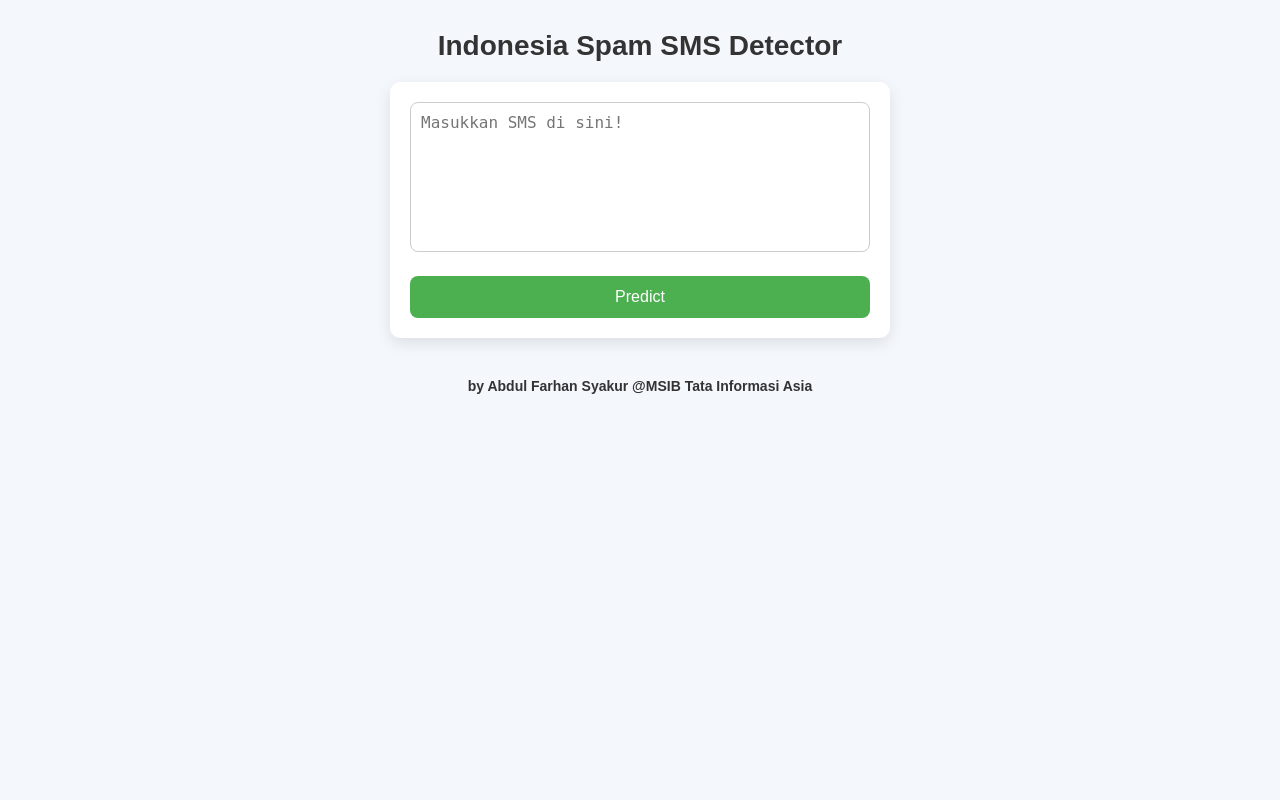
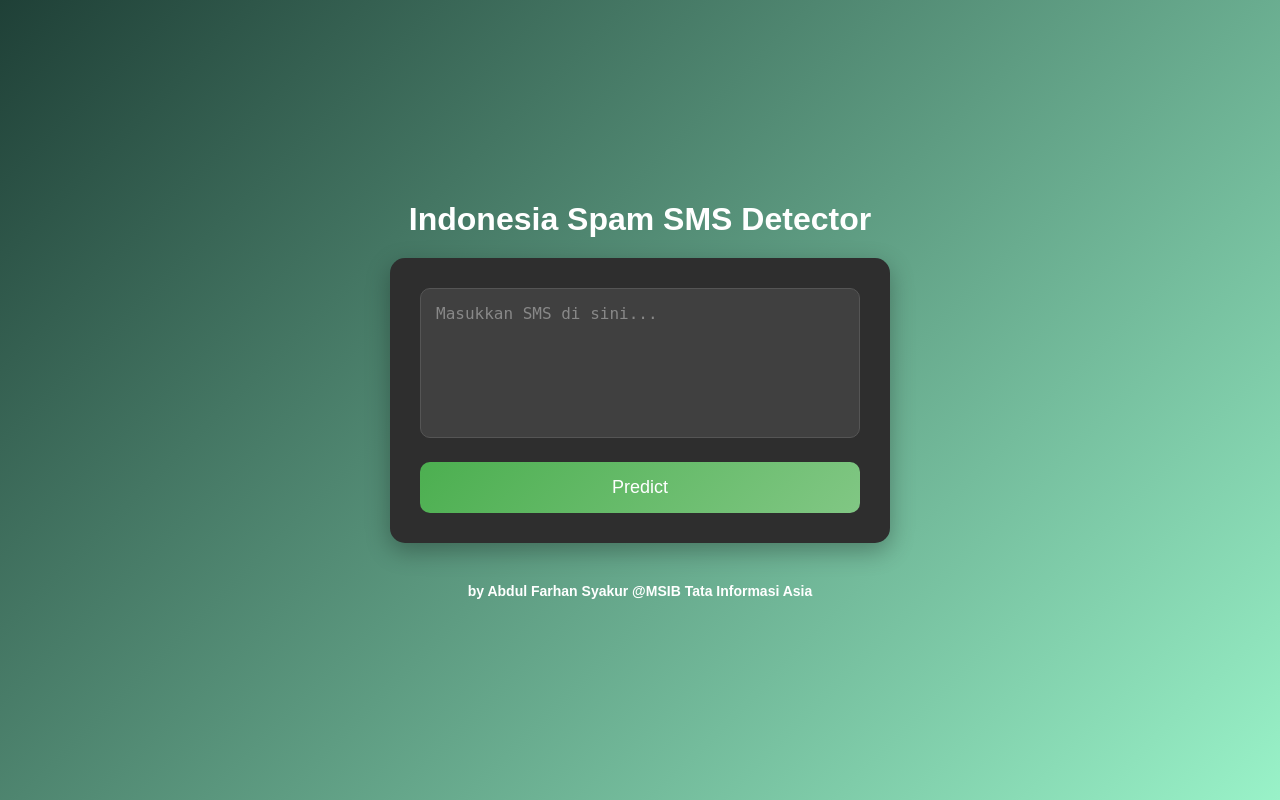
Before and after one commit to farhansyakur852/Final-Project, a Python web app: template sms-prediction/sms-prediction/src/main/resources/templates/index.html in a window 1280 px wide. Run offline with Jinja, Linux system fonts and the light colour scheme; the template is opened without the code that fills it, so the values that code supplies are empty.

Commit message:
Update index.html

```diff
--- a/sms-prediction/sms-prediction/src/main/resources/templates/index.html
+++ b/sms-prediction/sms-prediction/src/main/resources/templates/index.html
@@ -2,6 +2,7 @@
 <html lang="en">
 <head>
     <meta charset="UTF-8">
+    <meta name="viewport" content="width=device-width, initial-scale=1.0">
     <title>Indonesia SMS Spam Prediction</title>
     <style>
         /* Reset */
@@ -11,55 +12,66 @@
             box-sizing: border-box;
         }
         body {
-            font-family: 'Arial', sans-serif;
-            background-color: #f4f7fc;
-            color: #333;
-            padding: 30px;
+            font-family: 'Montserrat', sans-serif;
+            background: linear-gradient(135deg, #1f4037, #99f2c8);
+            color: #f4f4f4;
+            display: flex;
+            flex-direction: column;
+            justify-content: center;
+            align-items: center;
+            min-height: 100vh;
+            padding: 20px;
+            text-align: center;
         }
         h1 {
-            font-size: 28px;
-            text-align: center;
+            font-size: 32px;
             margin-bottom: 20px;
-            color: #333;
+            color: #ffffff;
         }
 
         h3 {
             font-size: 14px;
-            text-align: center;
             margin-top: 40px;
-            color: #333;
+            color: #ffffff;
         }
         .container {
             max-width: 500px;
-            margin: 0 auto;
-            background-color: white;
-            padding: 20px;
-            border-radius: 10px;
-            box-shadow: 0 5px 15px rgba(0, 0, 0, 0.1);
+            width: 100%;
+            background: #2e2e2e;
+            padding: 30px;
+            border-radius: 15px;
+            box-shadow: 0 8px 25px rgba(0, 0, 0, 0.3);
         }
         textarea {
             width: 100%;
             height: 150px;
-            padding: 10px;
+            padding: 15px;
             font-size: 16px;
-            border: 1px solid #ccc;
-            border-radius: 8px;
+            color: #f4f4f4;
+            background: #404040;
+            border: 1px solid #555555;
+            border-radius: 10px;
             resize: none;
             margin-bottom: 20px;
+            outline: none;
+        }
+        textarea::placeholder {
+            color: #888888;
         }
         input[type="submit"] {
-            background-color: #4CAF50;
+            background: linear-gradient(135deg, #4caf50, #81c784);
             color: white;
             border: none;
-            padding: 12px 20px;
+            padding: 15px 20px;
             text-align: center;
-            font-size: 16px;
-            border-radius: 8px;
+            font-size: 18px;
+            border-radius: 10px;
             cursor: pointer;
             width: 100%;
+            transition: background 0.3s ease;
         }
         input[type="submit"]:hover {
-            background-color: #45a049;
+            background: linear-gradient(135deg, #388e3c, #66bb6a);
         }
     </style>
 </head>
@@ -67,7 +79,7 @@
     <h1>Indonesia Spam SMS Detector</h1>
     <div class="container">
         <form action="/predict/" method="post">
-        <textarea name="text" placeholder="Masukkan SMS di sini!"></textarea><br>
+            <textarea name="text" placeholder="Masukkan SMS di sini..."></textarea><br>
             <input type="submit" value="Predict">
         </form>
     </div>
```
Lines whose indentation alone changed are shown as unchanged.
